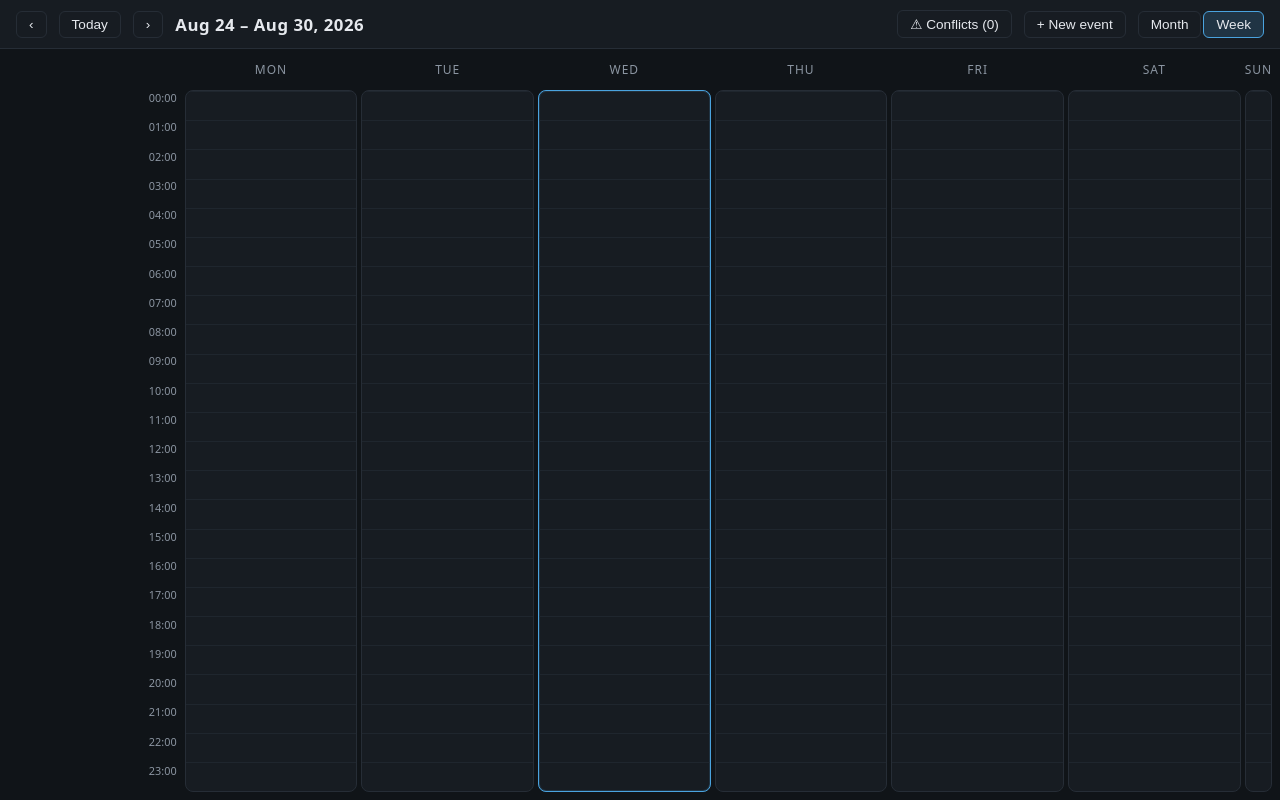
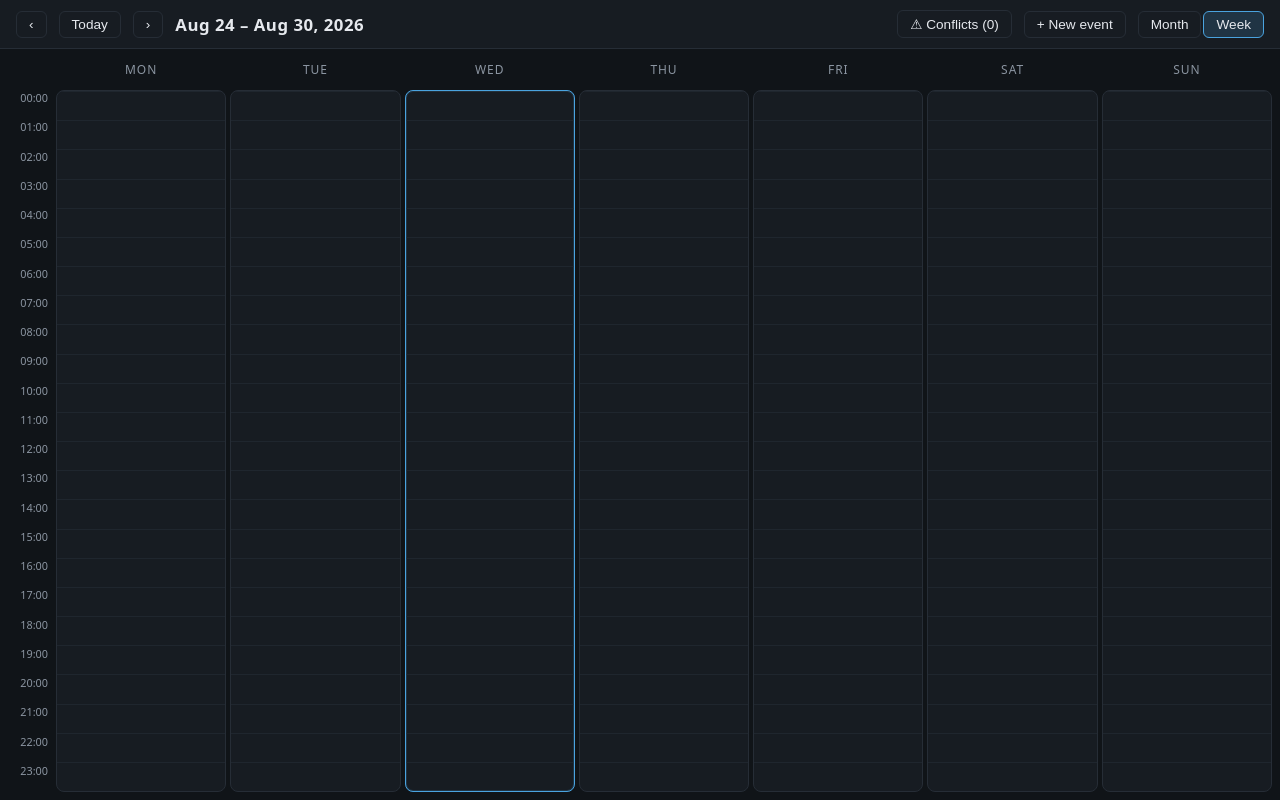
Before and after one commit to SkinSz/Tide-Cal, a website built with Vite: page frontend/index.html in a window 1280 px wide. Both pictures are taken after a click on the button "Week". Built offline with nearby package versions, Linux system fonts and the light colour scheme.

Commit message:
week view layout: reserve a column for the hour ruler so Sat/Sun fit again

```diff
--- a/frontend/style.css
+++ b/frontend/style.css
@@ -167,6 +167,8 @@ dialog menu .spacer { flex: 1; }
 
 /* Week view: time-grid with duration-proportional blocks */
 #calendar-grid.week {
+  /* ruler + 7 day columns (root default is 7 cols total -> Sunday clipped) */
+  grid-template-columns: 44px repeat(7, 1fr);
   grid-template-rows: auto auto 1fr;
   height: 100%;
 }
```
